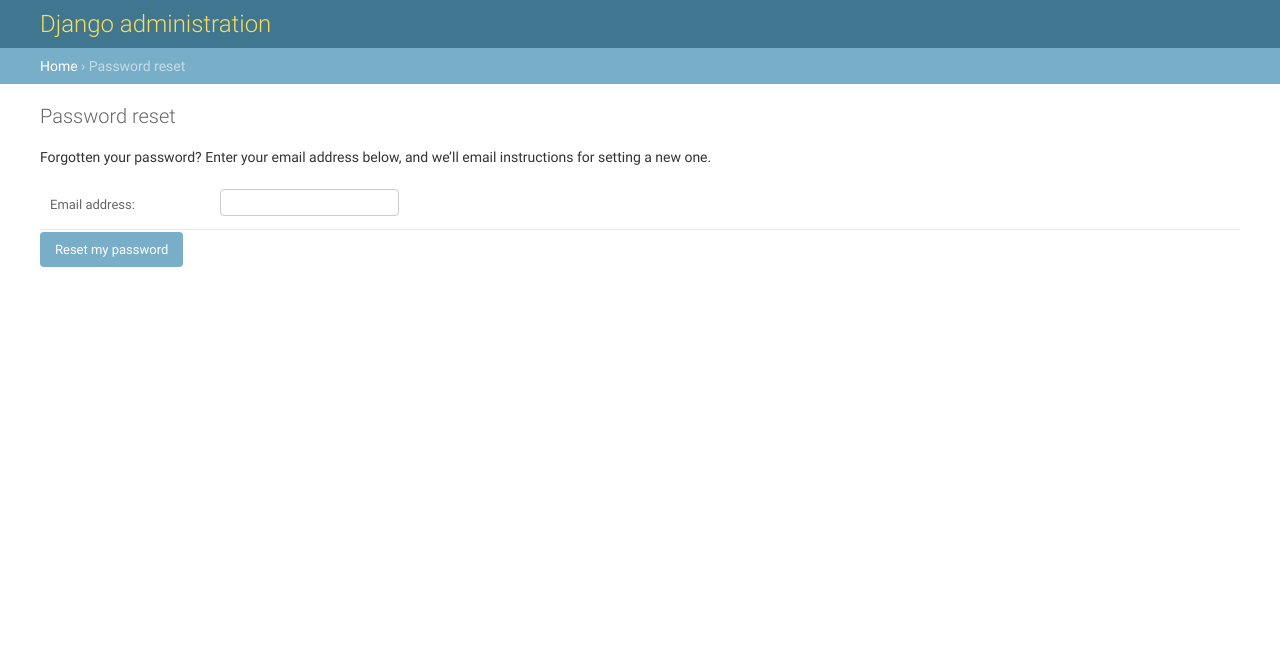
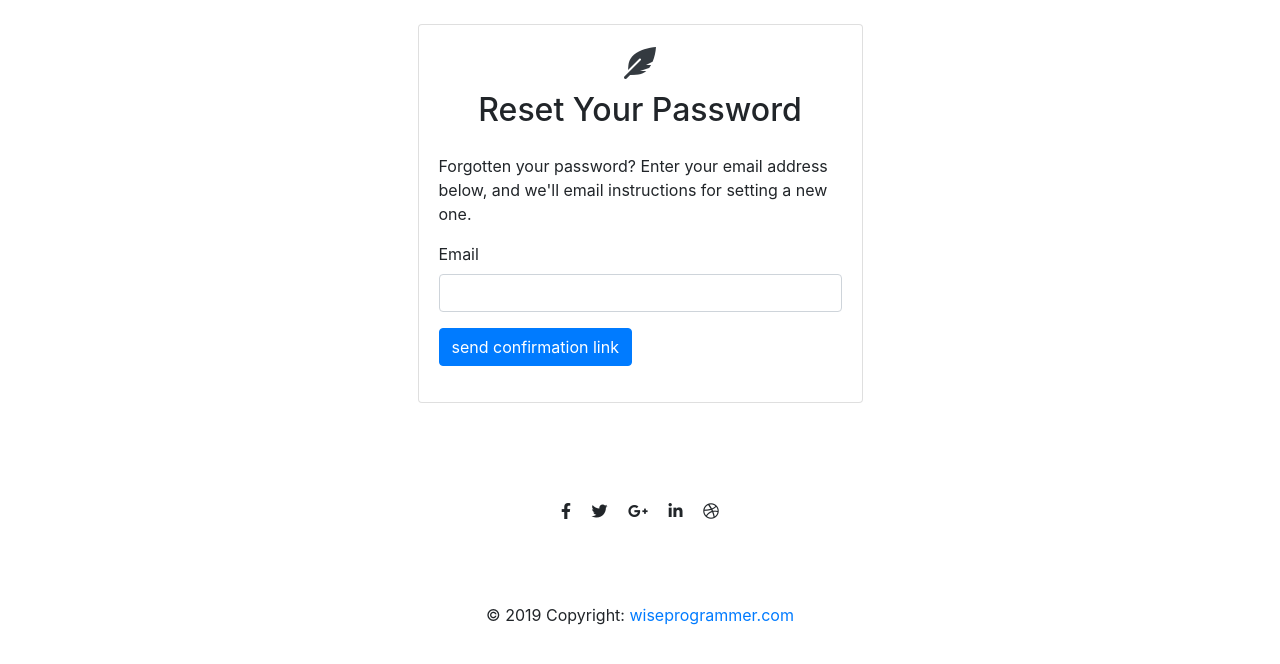
Before and after one commit to joekariuki3/mysite_blog_django, a Django app: page /accounts/password_reset/ in a window 1280 px wide. Shown: the top 664 px of the page. Run offline with Django 3.2, Linux system fonts and the light colour scheme; some libraries are stand-ins or nearby versions.

Commit message:
reset password functionality added to the app

```diff
--- a/blog/static/styles/blog.css
+++ b/blog/static/styles/blog.css
@@ -16,3 +16,7 @@ form .alert ul {
   padding: 0;
   margin: 0;
 }
+footer {
+  bottom: 0;
+  width: 100%;
+ }           /* Footer height */
--- a/blog/templates/blog/base.html
+++ b/blog/templates/blog/base.html
@@ -44,7 +44,7 @@
     </div>
 
     <!-- Footer -->
-    <footer class=" container-fluid padding bd-footer text-muted">
+    <footer class=" container padding ">
       <!-- Footer Elements -->
       <div class="container-fluid p-3 p-md-5">
         <!-- Social buttons -->
--- a/blog/templates/blog/post_detail.html
+++ b/blog/templates/blog/post_detail.html
@@ -126,6 +126,7 @@
 
     <br>
     <!-- Display comment -->
+    {% if post.published_date %}
     <div class="card card-body">
       {% for comment in post.comments.all %}
       {% if user.is_authenticated or comment.approved %}
@@ -154,6 +155,7 @@
       {% endif %}
       {% endfor %}
     </div>
+    {% endif %}
   </div>
 </div>
 {% endblock %}
--- a/blog/templates/registration/login.html
+++ b/blog/templates/registration/login.html
@@ -12,7 +12,7 @@
                 <form method="post" class="form-group" novalidate>
                         {% csrf_token %}
                         {{ form|crispy }}
-                        <a href="#">Forgot password ?</a>
+                        <a href="{% url 'password_reset' %}">Forgot password ?</a>
                         <div class="row justify-content-center">
                             <button type="submit" class="btn btn-primary">Log in</button>
                         </div>
--- /dev/null
+++ b/blog/templates/registration/password_reset_email.html
@@ -0,0 +1,2 @@
+Someone asked for password reset for email {{ email }}. Follow the link below:
+{{ protocol}}://{{ domain }}{% url 'password_reset_confirm' uidb64=uid token=token %}
--- /dev/null
+++ b/blog/templates/registration/password_reset_form.html
@@ -0,0 +1,24 @@
+{% extends 'blog/base.html' %}
+{% block title%} Reset Your Password {% endblock%}
+{% load crispy_forms_tags %}
+{% block content %}
+<div class="container mt-4 mb-4">
+    <div class="row justify-content-center">
+        <div class="col-md-5 ">
+            <div class="card">
+                <div class="card-body">
+                <a class="text-center mb-4 text-dark" href="{% url 'post_list'%}"><h2 > <i class="fas fa-feather-alt"></i> </h2></a>
+                <h2 class="text-center mb-4">Reset Your Password</h2>
+                <p>Forgotten your password? Enter your email address below, and we'll email instructions for setting a new one.</p>
+                    <form method="post" class="form-group" novalidate>
+                        {% csrf_token %}
+                        {{ form|crispy }}
+                        <button type="submit" class="btn btn-primary">send confirmation link</button>
+                    </form>
+                </div>
+            </div>
+        </div>
+    </div>
+</div>
+
+{% endblock%}
--- /dev/null
+++ b/blog/templates/registration/password_reset_subject.txt
@@ -0,0 +1 @@
+ Reset your password confirmation
--- a/mysite_blog/settings.py
+++ b/mysite_blog/settings.py
@@ -27,6 +27,8 @@ LOGIN_URL = '/accounts/login'
 
 LOGIN_REDIRECT_URL = 'post_list'
 LOGOUT_REDIRECT_URL = 'post_list'
+
+EMAIL_BACKEND = 'django.core.mail.backends.console.EmailBackend'
 
 
 # Application definition
```
Also changed, not shown: blog/templates/registration/password_reset_complete.html (added, +15 -0 lines), blog/templates/registration/password_reset_confirm.html (added, +32 -0 lines), blog/templates/registration/password_reset_done.html (added, +21 -0 lines), db.sqlite3.
